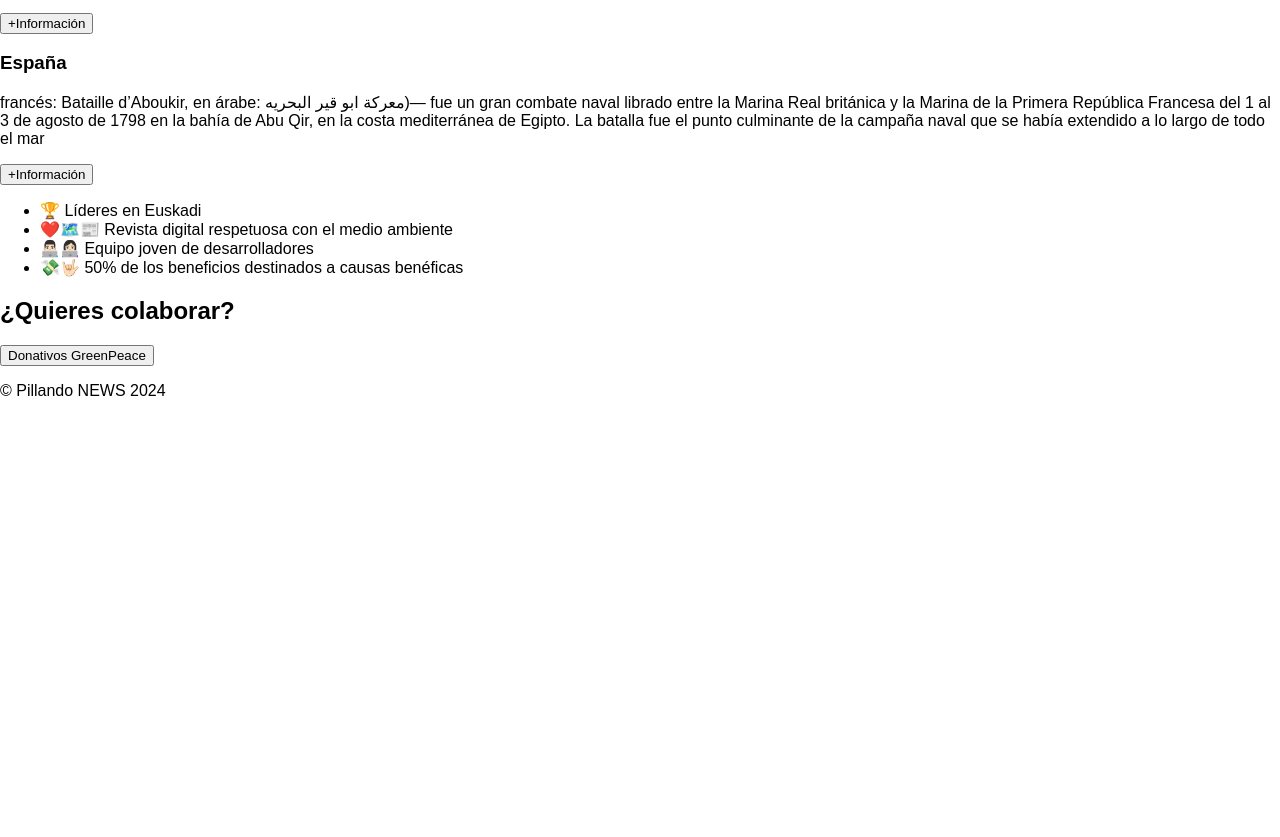
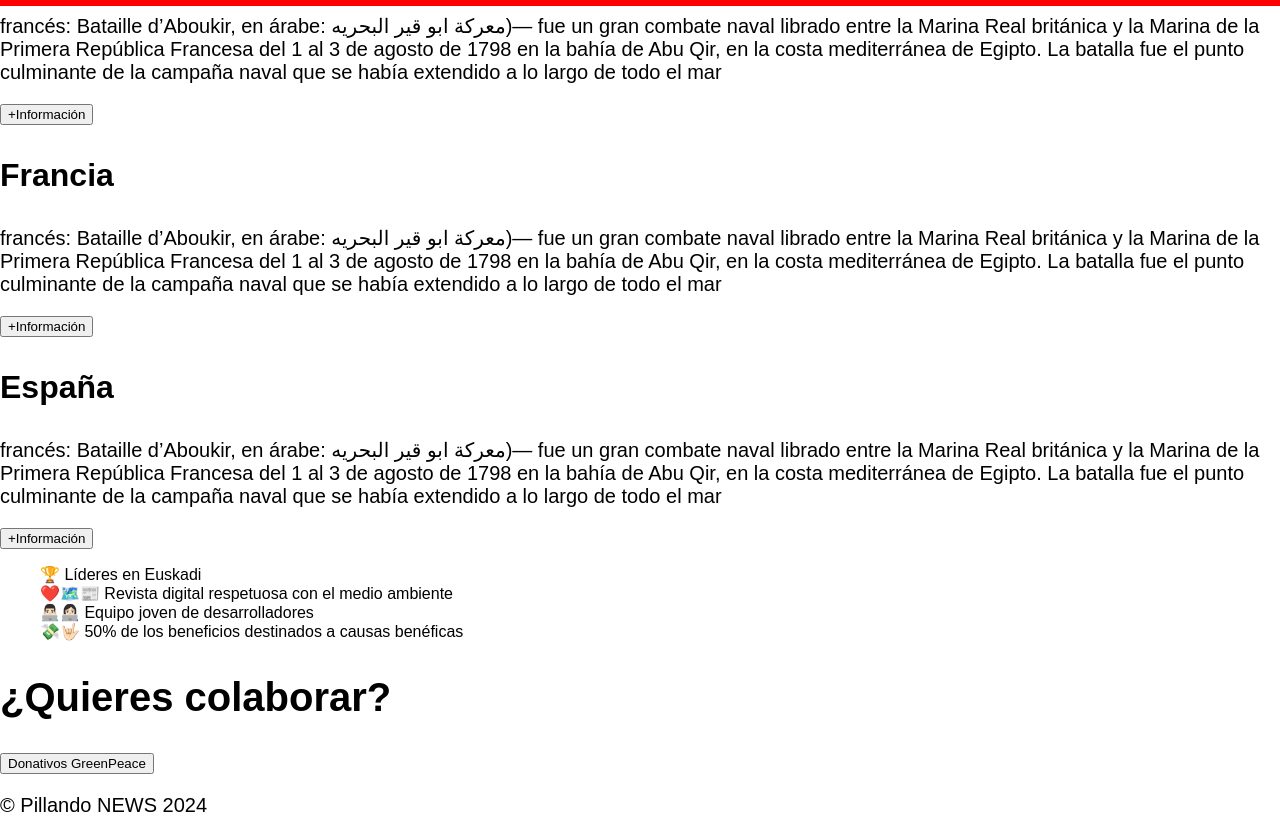
Before and after one commit to danielpillado/IW-58010709V-E1, a plain HTML site: page Prototipo Web/index.html in a window 1280 px wide. Shown: the part 558-1395 px from the top of the page. Before the commit the page ends 974 px from the top, so only its background shows below. Drawn offline with Linux system fonts and the light colour scheme.

Commit message:
Se cambian los estilos de los tipos de letras (H1.H2.H3,p y ul)

```diff
--- a/Prototipo Web/css/estilos.css
+++ b/Prototipo Web/css/estilos.css
@@ -1,3 +1,15 @@
+
+*{
+    /* Limitar el tamaño margin,padding...  */
+    box-sizing: border-box;
+}
+h1{font-size: 3.0em;}
+h2{font-size: 2.5em;}
+h3{font-size: 2em;}
+p{font-size: 1.25em;}
+ul{list-style: none;}
+
+
 header {
     /* Elementos en horizontal */
     display: flex;
```
